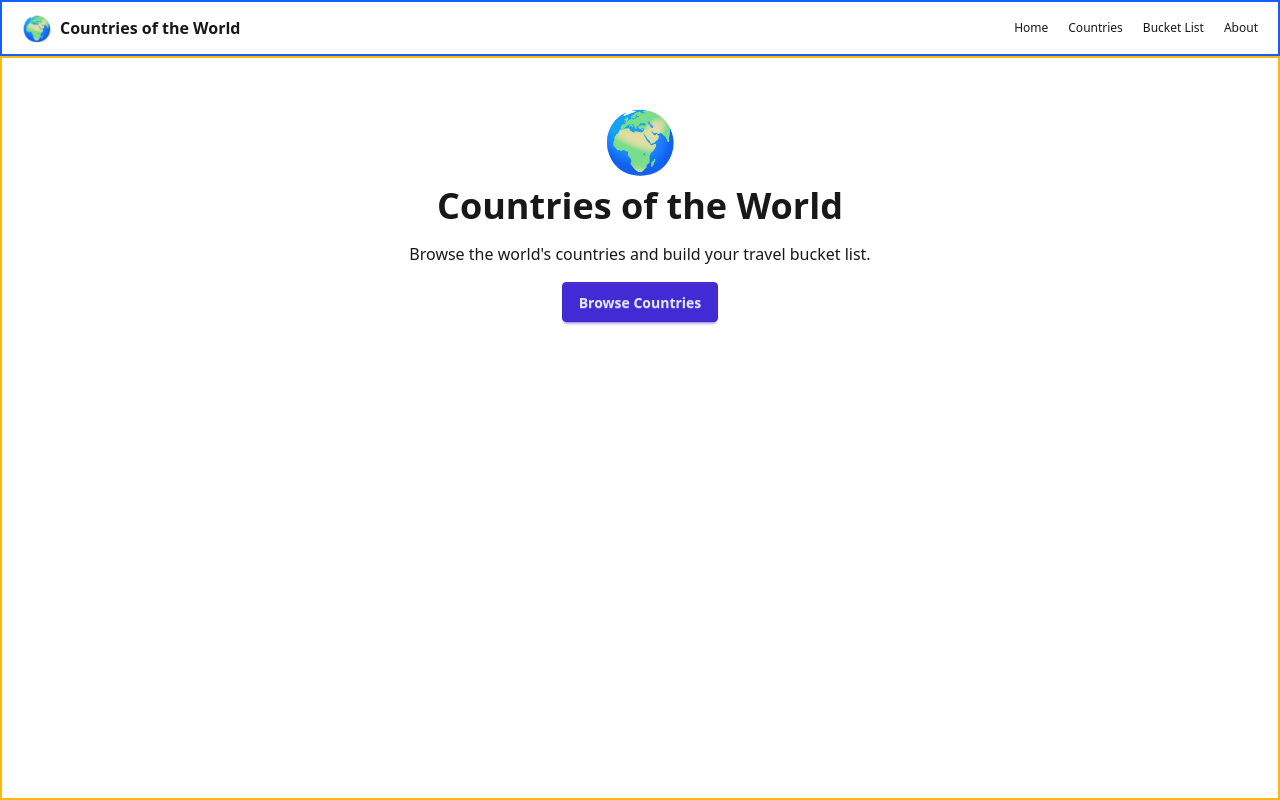
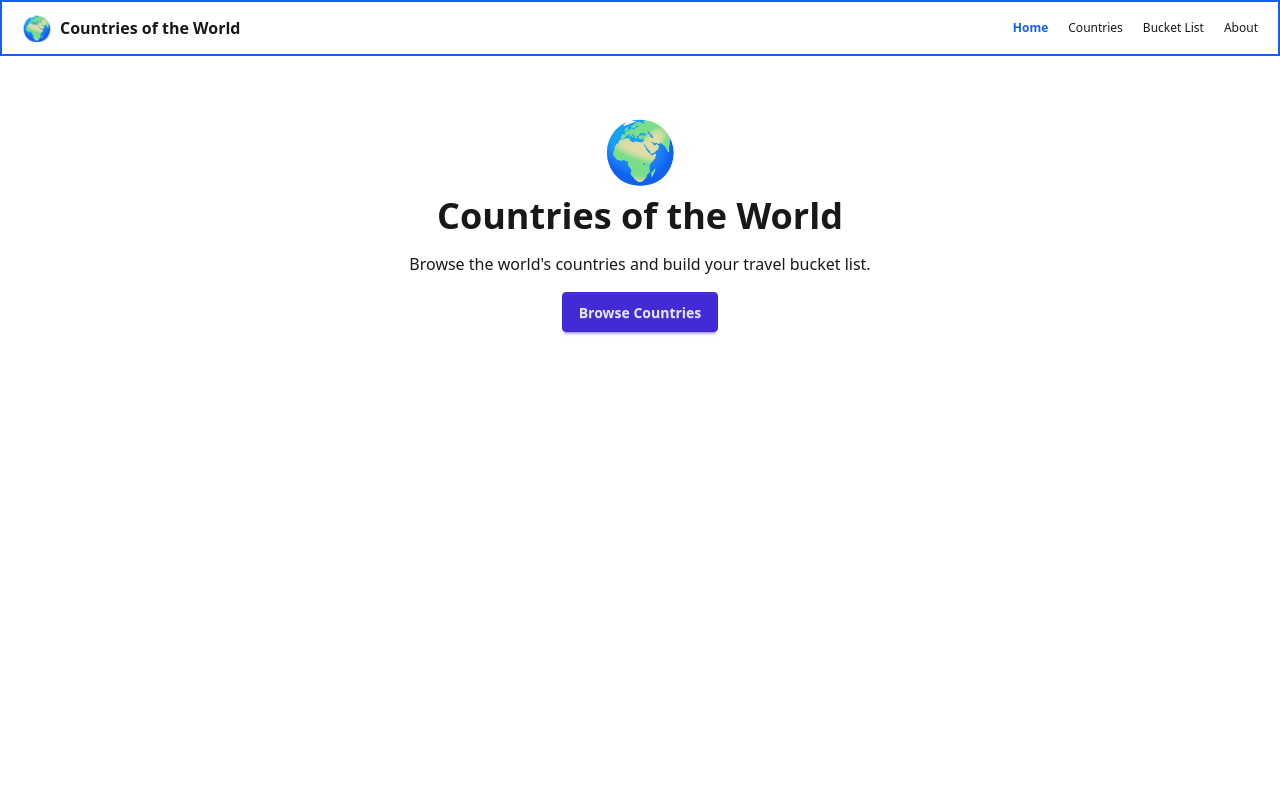
Before and after one commit to samlawrenceberlanas/lab-act-countries-, a React (Vite) app: page / in a window 1280 px wide. Built offline with nearby package versions, Linux system fonts and the light colour scheme.

Commit message:
Task 1: convert na links to NavLinks with active styling: remove debug borders

```diff
--- a/src/components/Layout.jsx
+++ b/src/components/Layout.jsx
@@ -1,6 +1,6 @@
 // NOTE: The nav below uses <a href="…"> which triggers full page reloads.
 // Lab 07 asks you to install react-router and replace these with <Link>.
-import { Link, Outlet } from "react-router";
+import { NavLink, Outlet } from "react-router";
 
 const Layout = () => {
   return (
@@ -12,21 +12,32 @@ const Layout = () => {
         </div>
 
         <div className="flex gap-5">
-          <Link to="/">
-            <p className="text-[12px]">Home</p>
-          </Link>
-          <Link to="/countries">
-            <p className="text-[12px]">Countries</p>
-          </Link>
-          <Link to="/bucket-list">
-            <p className="text-[12px]">Bucket List</p>
-          </Link>
-          <Link to="/about">
-            <p className="text-[12px]">About</p>
-          </Link>
+          <NavLink to={"/"} end>
+          {({ isActive }) => (
+            <p className={`text-[12px] ${isActive ? "font-bold text-blue-600" : ""} `}>Home</p>
+          )}
+            </NavLink>
+
+          <NavLink to="/countries">
+          {({ isActive }) => (
+            <p className={`text-[12px] ${isActive ? "font-bold text-blue-600" : ""} `}>Countries</p>
+          )}
+          </NavLink>
+
+          <NavLink to="/bucket-list">
+          {({ isActive }) => (
+            <p className={`text-[12px] ${isActive ? "font-bold text-blue-600" : ""} `}>Bucket List</p>
+          )}
+          </NavLink>
+
+          <NavLink to="/about">
+          {({ isActive }) => (
+            <p className={`text-[12px] ${isActive ? "font-bold text-blue-600" : ""} `}>About</p>
+          )}
+          </NavLink>
         </div>
       </nav>
-      <main className="flex-1 border-2 border-amber-400 p-3">
+      <main className="flex-1 p-6">
         <Outlet />
       </main>
     </div>
```
